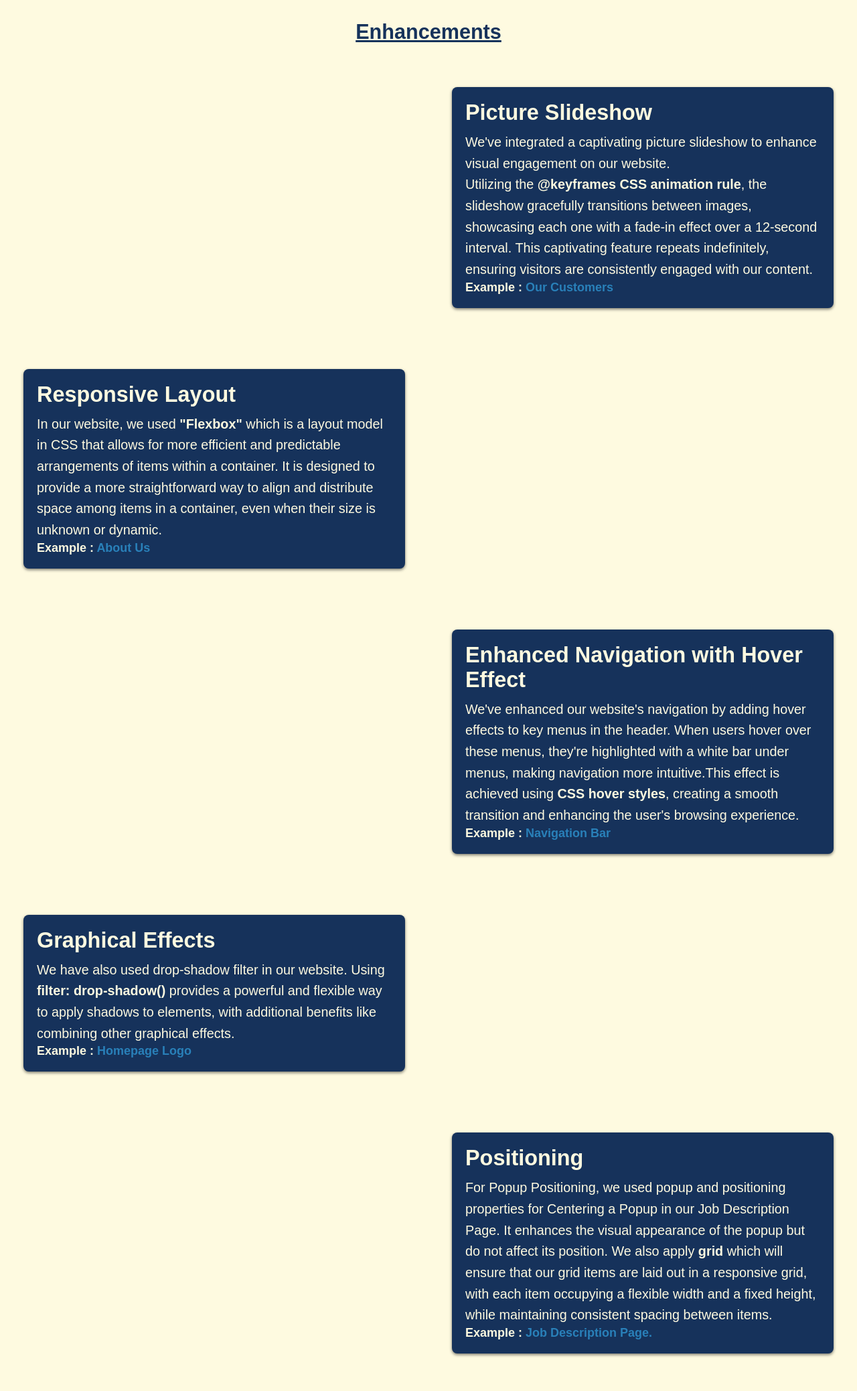
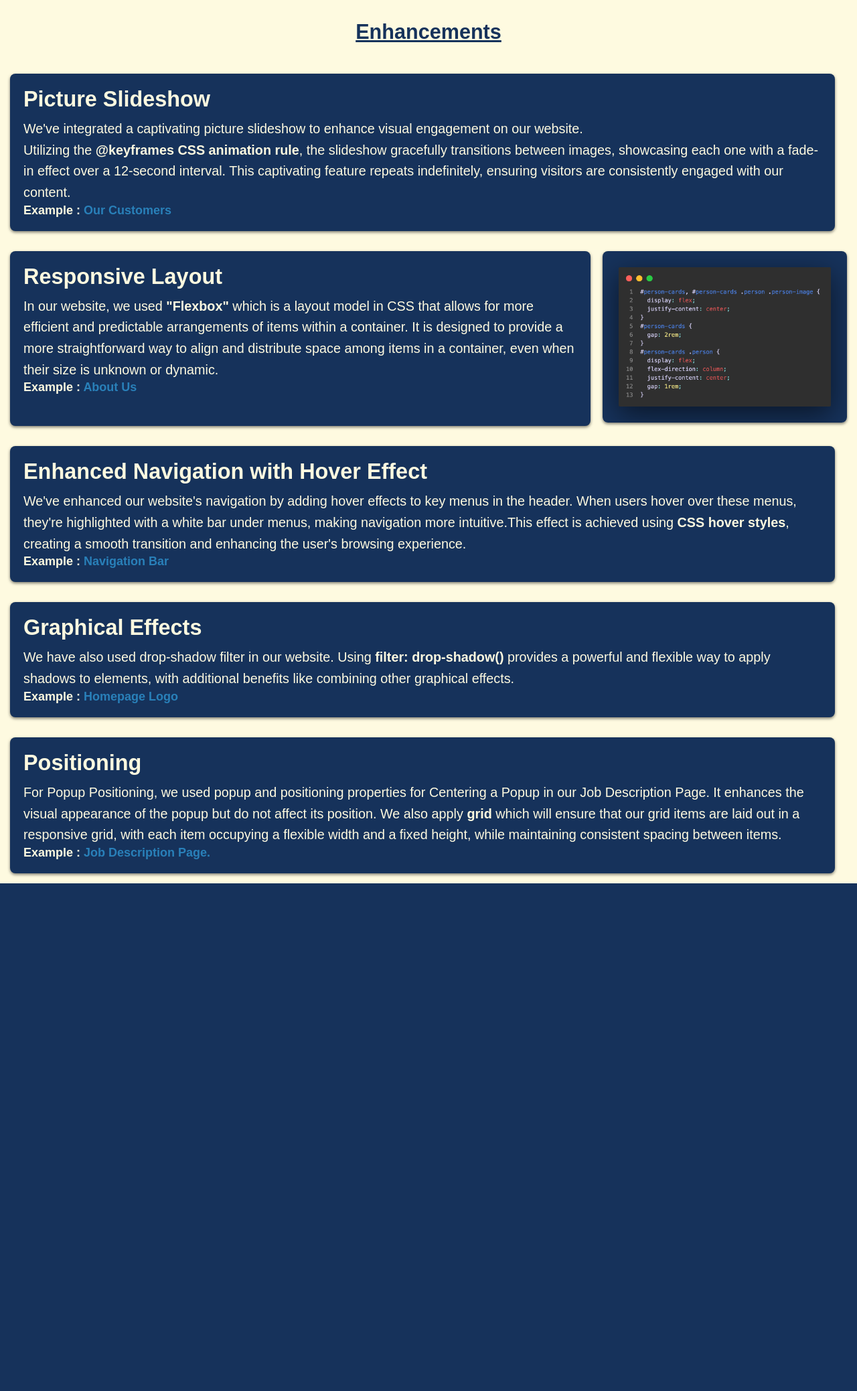
Before and after one commit to Showwaiyan/jobs-adv-website, a PHP site: page /enhancement.html in a window 1280 px wide. Shown: the whole page at 67% size. After the commit the page ends 1319 px from the top, so only its background shows below. Run offline with PHP 8.4, Linux system fonts and the light colour scheme.

Commit message:
sample one image added

```diff
--- a/enhancement.html
+++ b/enhancement.html
@@ -45,7 +45,7 @@
             </h4>
         </div>
         <div class="enhance-img">
-            <img src="" alt="">
+            <img src="images/person.png" alt="">
         </div>
         </section>
 
--- a/styles/style.css
+++ b/styles/style.css
@@ -62,33 +62,36 @@ body#index-body {
 }
 
 .enhancements-card-right {
+  display: flex;
+  flex-direction: row-reverse;
   padding: 15px;
-  width: 50%;
+  width: 100%;
   margin-right: 0;
   margin-left: auto;
   text-align: left;
 }
 .enhancements-card-right:hover {
   border-color: #007bff;
-  transform: scale(1.05);
+  /* transform: scale(1.05); */
 }
 .enhancements-card-left {
+
+  display: flex;
   padding: 15px;
-  width: 50%;
-  margin-right: auto;
+  width: 100%;
   margin-left: 0;
   text-align: left;
 }
 .enhancements-card-left:hover {
   border-color: #007bff;
-  transform: scale(1.05);
+  /* transform: scale(1.05); */
 }
 
 body {
-  display: flex;
-  flex-direction: column;
+  /* display: flex;
+  flex-direction: column; */
   font-family:var(--poppins-font);
-  /* justify-content: flex-end;  */
+  justify-content: flex-end;
   padding: 0;
   background-color: #FEFAE0;
   color: #333;
@@ -110,8 +113,8 @@ a:hover {
 
 .enhance-section {
   background-color: #16325B;
-  margin: 20px;
   padding: 20px;
+  margin-right: 1rem;
   border-radius: 8px;
   box-shadow: 0 2px 4px rgba(0, 0, 0, 0.5);
 }
@@ -125,3 +128,10 @@ a:hover {
   font-size: 1.1em;
   line-height: 1.6;
 }
+
+.enhance-img img{
+  max-width: 100%;
+  height: auto;
+  border-radius: 8px;
+  box-shadow: 0 2px 4px rgba(0, 0, 0, 0.5);
+}
```
Also changed, not shown: images/person.png (added).
